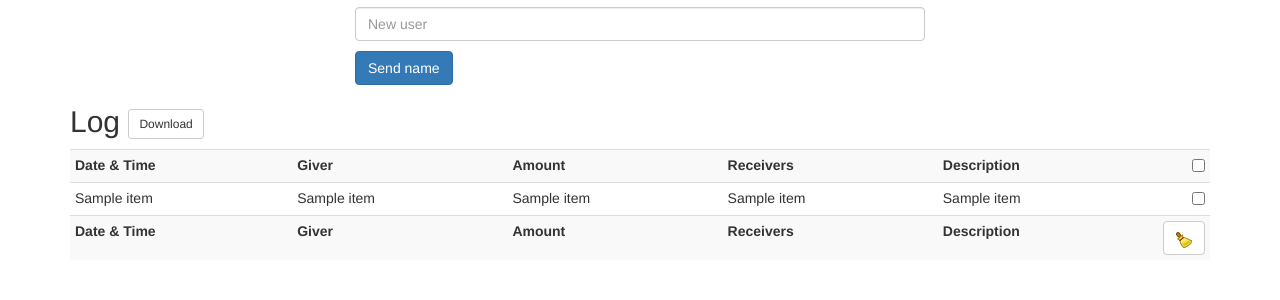
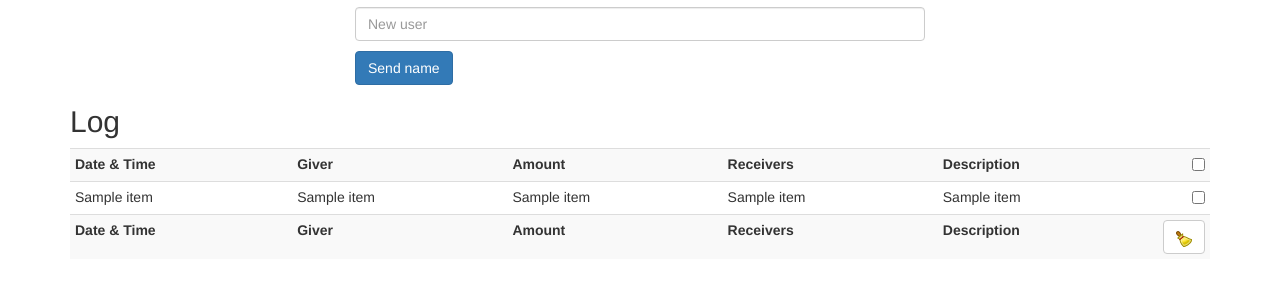
Before and after one commit to webplate/endebts, a Flask app: template templates/main.html in a window 1280 px wide. Shown: the part 464-764 px from the top of the page. Run offline with Flask 2, Linux system fonts and the light colour scheme; the template is opened without the code that fills it: most values are stand-ins (such as "Sample title", 1, 10 or a date in 2020); some libraries are stand-ins or nearby versions.

Commit message:
no dl button as the data file can be anywhere now

```diff
--- a/templates/main.html
+++ b/templates/main.html
@@ -119,7 +119,7 @@
 
     <div class="container" id="log_container">
 
-    <h2>Log <a class="btn btn-default btn-sm" href="/static/data/{{ name }}.csv">Download</a></h2>
+    <h2>Log</h2>
     <form method="post" action="rm_transaction" onsubmit="return confirm('Do you really want to remove the selected transactions ?');">
     <div class="table-responsive">
     <table class="table table-condensed table-striped" id="history">
```
